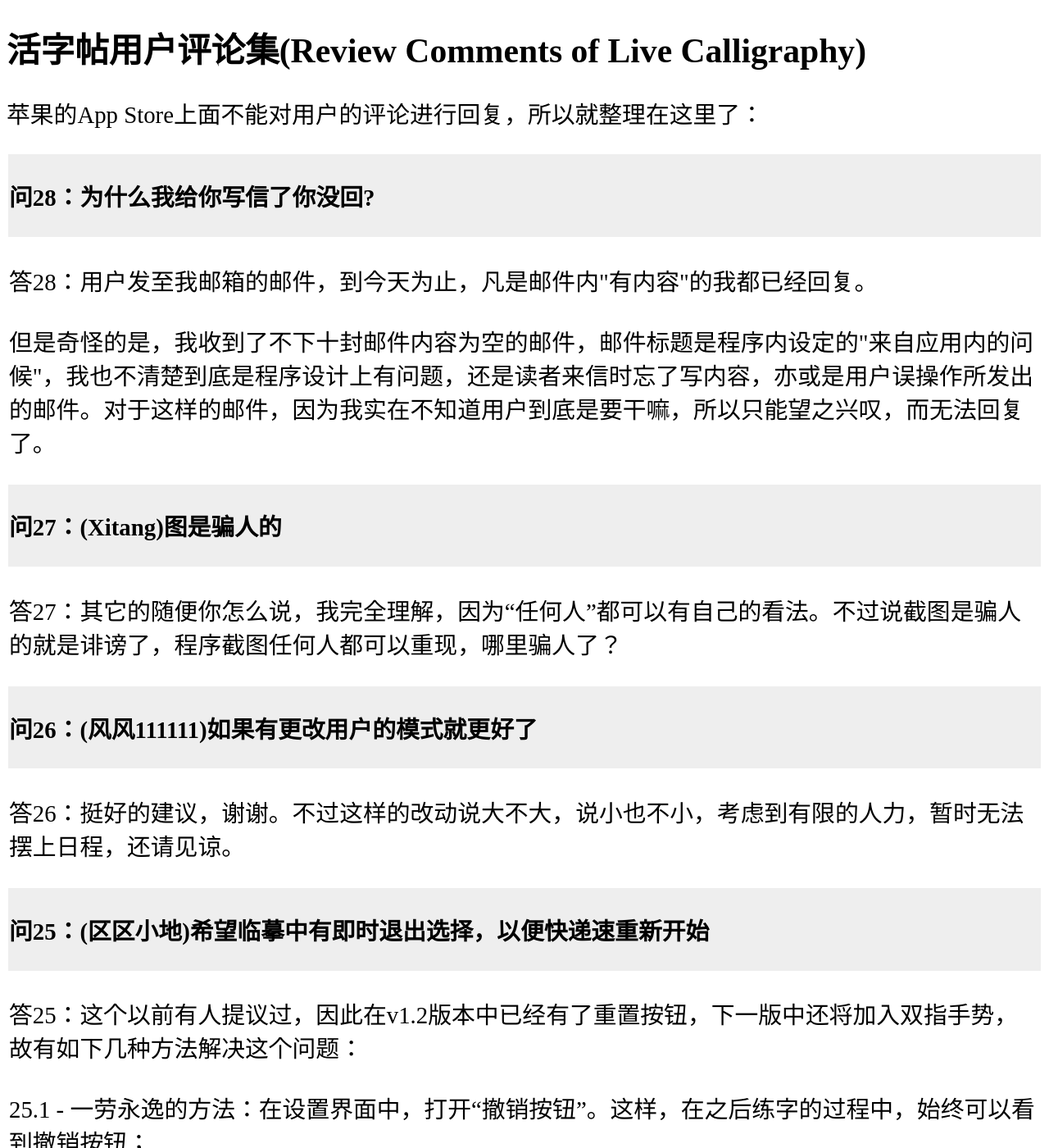
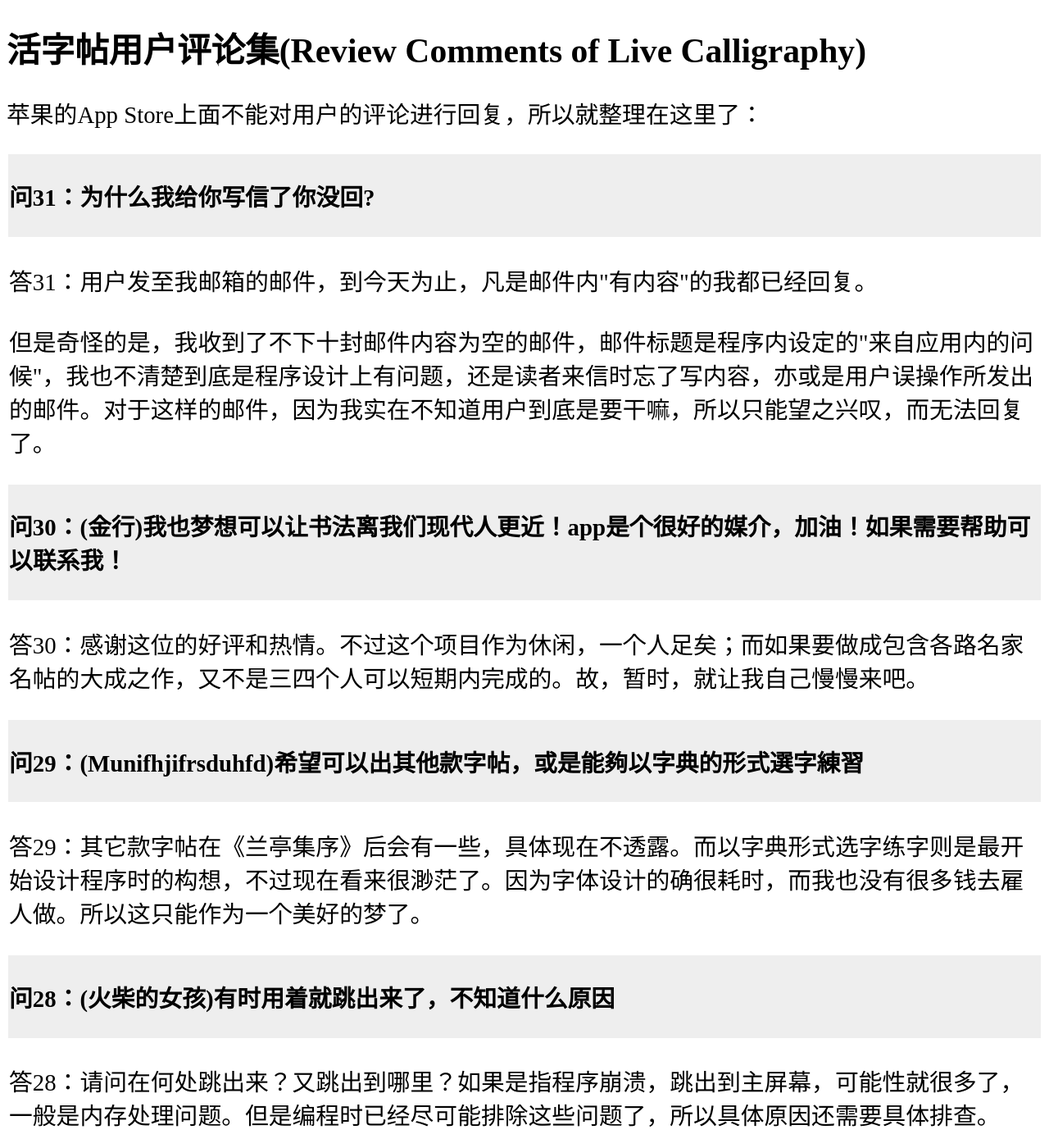
Before and after one commit to shengzhe/livecalligraphy, a Jekyll site: the page built from _posts/2012-08-31-LiveCalligraphyQA.html, in a window 1280 px wide and 1400 px high. Shown: the whole window at 82% size. Built offline with Jekyll 4.4.1, drawn with Linux system fonts in a browser that asks for light colours; Markdown is read by kramdown in place of the engine named in the settings.

Commit message:
Update 2012-08-31-LiveCalligraphyQA.html

```diff
--- a/_posts/2012-08-31-LiveCalligraphyQA.html
+++ b/_posts/2012-08-31-LiveCalligraphyQA.html
@@ -8,11 +8,32 @@ title: 活字帖用户评论集(Review Comments of Live Calligraphy)
 <table>
 
   <tr align="left" bgcolor="#EEEEEE"> <th> <p>
-问28：为什么我给你写信了你没回?
+问31：为什么我给你写信了你没回?
   </p> </th> </tr>
   <tr> <td> <p>
-答28：用户发至我邮箱的邮件，到今天为止，凡是邮件内"有内容"的我都已经回复。</br></br>
+答31：用户发至我邮箱的邮件，到今天为止，凡是邮件内"有内容"的我都已经回复。</br></br>
 但是奇怪的是，我收到了不下十封邮件内容为空的邮件，邮件标题是程序内设定的"来自应用内的问候"，我也不清楚到底是程序设计上有问题，还是读者来信时忘了写内容，亦或是用户误操作所发出的邮件。对于这样的邮件，因为我实在不知道用户到底是要干嘛，所以只能望之兴叹，而无法回复了。
+  </p> </td> </tr>
+
+  <tr align="left" bgcolor="#EEEEEE"> <th> <p>
+问30：(金行)我也梦想可以让书法离我们现代人更近！app是个很好的媒介，加油！如果需要帮助可以联系我！
+  </p> </th> </tr>
+  <tr> <td> <p>
+答30：感谢这位的好评和热情。不过这个项目作为休闲，一个人足矣；而如果要做成包含各路名家名帖的大成之作，又不是三四个人可以短期内完成的。故，暂时，就让我自己慢慢来吧。
+  </p> </td> </tr>
+
+  <tr align="left" bgcolor="#EEEEEE"> <th> <p>
+问29：(Munifhjifrsduhfd)希望可以出其他款字帖，或是能夠以字典的形式選字練習
+  </p> </th> </tr>
+  <tr> <td> <p>
+答29：其它款字帖在《兰亭集序》后会有一些，具体现在不透露。而以字典形式选字练字则是最开始设计程序时的构想，不过现在看来很渺茫了。因为字体设计的确很耗时，而我也没有很多钱去雇人做。所以这只能作为一个美好的梦了。
+  </p> </td> </tr>
+
+  <tr align="left" bgcolor="#EEEEEE"> <th> <p>
+问28：(火柴的女孩)有时用着就跳出来了，不知道什么原因
+  </p> </th> </tr>
+  <tr> <td> <p>
+答28：请问在何处跳出来？又跳出到哪里？如果是指程序崩溃，跳出到主屏幕，可能性就很多了，一般是内存处理问题。但是编程时已经尽可能排除这些问题了，所以具体原因还需要具体排查。
   </p> </td> </tr>
 
   <tr align="left" bgcolor="#EEEEEE"> <th> <p>
```
